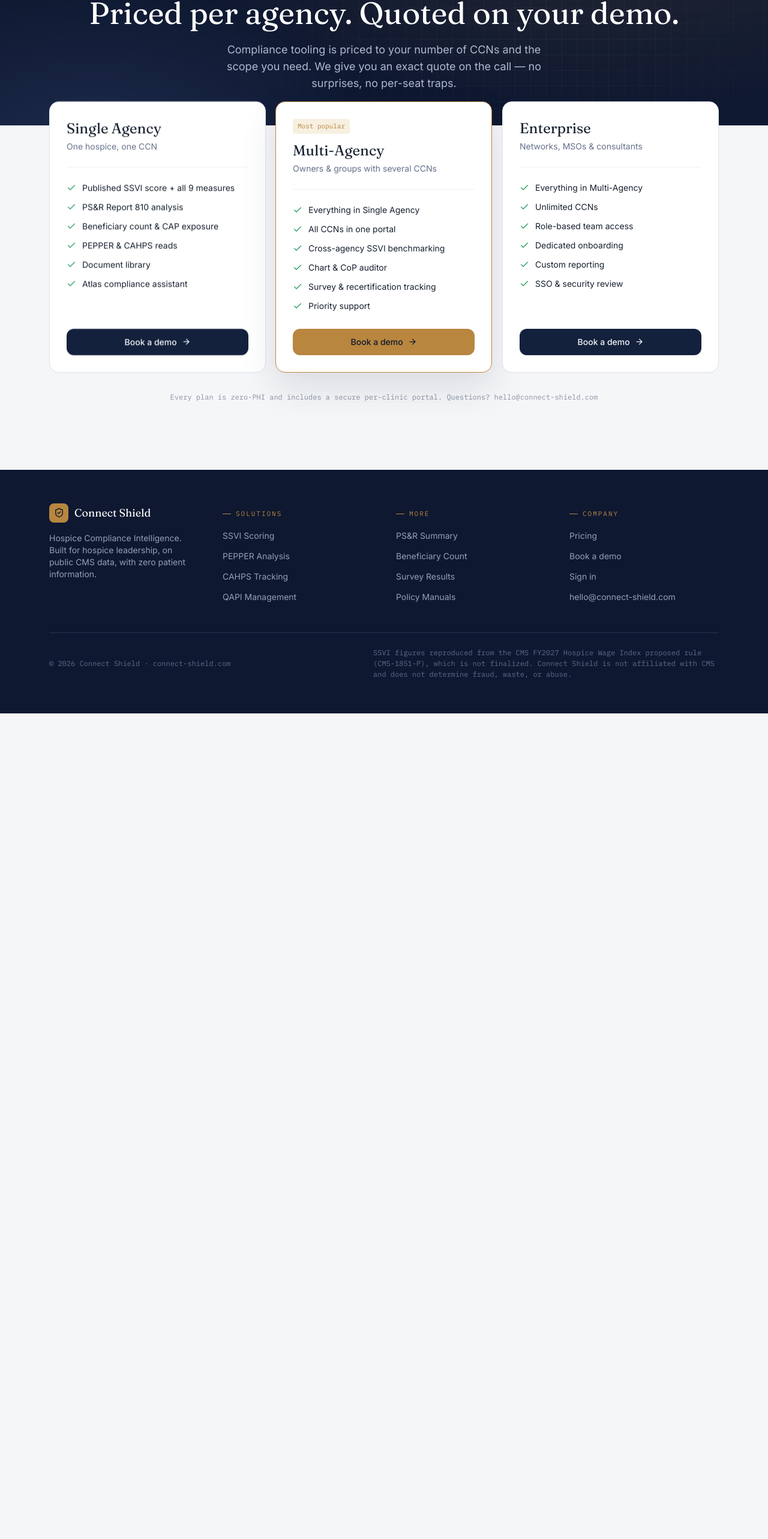
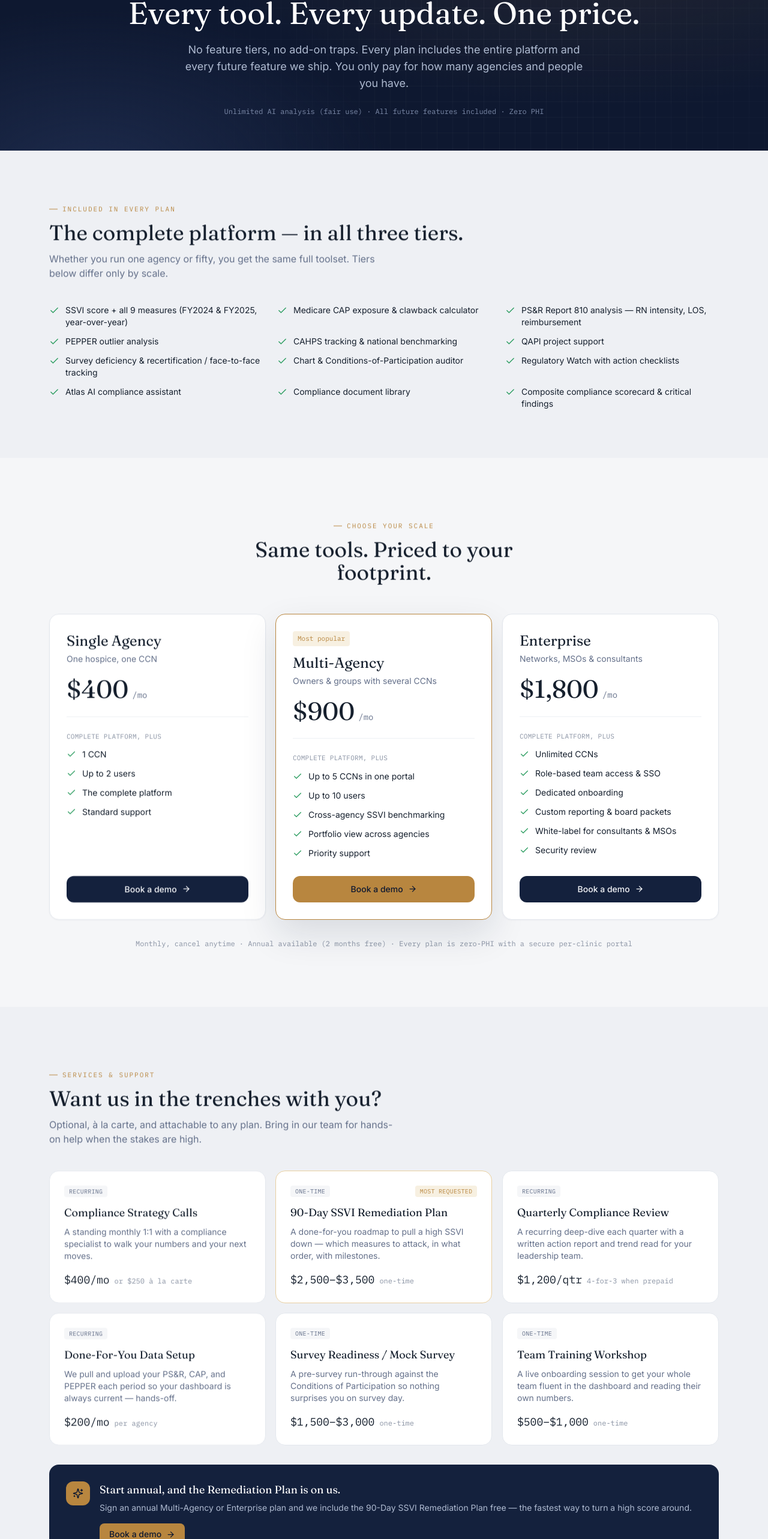
Before and after one commit to Evans-dz/Connect-Shield, a Next.js app: page /pricing in a window 1280 px wide. Shown: the part 208-2773 px from the top of the page at 60% size. Before the commit the page ends 1397 px from the top, so only its background shows below. Built offline with nearby package versions, Linux system fonts and the light colour scheme; no server answers.

Commit message:
Revise pricing page content and structure

```diff
--- a/app/pricing/page.js
+++ b/app/pricing/page.js
@@ -1,75 +1,183 @@
 import Link from "next/link";
-import { Check, ArrowRight } from "lucide-react";
+import { Check, ArrowRight, Plus, Sparkles } from "lucide-react";
 import Reveal from "@/components/Reveal";
 import { SITE } from "@/lib/site";
 
 export const metadata = {
-  title: "Pricing — Hospice Compliance Intelligence",
+  title: "Pricing — Every Tool, Every Update, One Price",
   description:
-    "Connect Shield pricing for hospice agencies. Every plan includes your published SSVI score, report analysis, and a secure per-clinic portal. Book a demo to get set up.",
+    "Connect Shield pricing for hospice agencies. Every plan includes every compliance tool and all future features — you only pay for how many agencies and people you have. Zero PHI.",
   alternates: { canonical: `${SITE.url}/pricing` },
 };
 
+// The complete platform — included in EVERY plan.
+const TOOLKIT = [
+  "SSVI score + all 9 measures (FY2024 & FY2025, year-over-year)",
+  "Medicare CAP exposure & clawback calculator",
+  "PS&R Report 810 analysis — RN intensity, LOS, reimbursement",
+  "PEPPER outlier analysis",
+  "CAHPS tracking & national benchmarking",
+  "QAPI project support",
+  "Survey deficiency & recertification / face-to-face tracking",
+  "Chart & Conditions-of-Participation auditor",
+  "Regulatory Watch with action checklists",
+  "Atlas AI compliance assistant",
+  "Compliance document library",
+  "Composite compliance scorecard & critical findings",
+];
+
+// Tiers differ only by SCALE — never by which tools you get.
 const TIERS = [
   {
     name: "Single Agency",
     for: "One hospice, one CCN",
+    price: "$400",
     highlight: false,
-    features: [
-      "Published SSVI score + all 9 measures",
-      "PS&R Report 810 analysis",
-      "Beneficiary count & CAP exposure",
-      "PEPPER & CAHPS reads",
-      "Document library",
-      "Atlas compliance assistant",
+    scale: [
+      "1 CCN",
+      "Up to 2 users",
+      "The complete platform",
+      "Standard support",
     ],
   },
   {
     name: "Multi-Agency",
     for: "Owners & groups with several CCNs",
+    price: "$900",
     highlight: true,
-    features: [
-      "Everything in Single Agency",
-      "All CCNs in one portal",
+    scale: [
+      "Up to 5 CCNs in one portal",
+      "Up to 10 users",
       "Cross-agency SSVI benchmarking",
-      "Chart & CoP auditor",
-      "Survey & recertification tracking",
+      "Portfolio view across agencies",
       "Priority support",
     ],
   },
   {
     name: "Enterprise",
     for: "Networks, MSOs & consultants",
+    price: "$1,800",
     highlight: false,
-    features: [
-      "Everything in Multi-Agency",
+    scale: [
       "Unlimited CCNs",
-      "Role-based team access",
+      "Role-based team access & SSO",
       "Dedicated onboarding",
-      "Custom reporting",
-      "SSO & security review",
+      "Custom reporting & board packets",
+      "White-label for consultants & MSOs",
+      "Security review",
     ],
+  },
+];
+
+// À la carte services — attachable to any plan.
+const ADDONS = [
+  {
+    name: "Compliance Strategy Calls",
+    body: "A standing monthly 1:1 with a compliance specialist to walk your numbers and your next moves.",
+    price: "$400/mo",
+    note: "or $250 à la carte",
+    cadence: "Recurring",
+    flag: false,
+  },
+  {
+    name: "90-Day SSVI Remediation Plan",
+    body: "A done-for-you roadmap to pull a high SSVI down — which measures to attack, in what order, with milestones.",
+    price: "$2,500–$3,500",
+    note: "one-time",
+    cadence: "One-time",
+    flag: "Most requested",
+  },
+  {
+    name: "Quarterly Compliance Review",
+    body: "A recurring deep-dive each quarter with a written action report and trend read for your leadership team.",
+    price: "$1,200/qtr",
+    note: "4-for-3 when prepaid",
+    cadence: "Recurring",
+    flag: false,
+  },
+  {
+    name: "Done-For-You Data Setup",
+    body: "We pull and upload your PS&R, CAP, and PEPPER each period so your dashboard is always current — hands-off.",
+    price: "$200/mo",
+    note: "per agency",
+    cadence: "Recurring",
+    flag: false,
+  },
+  {
+    name: "Survey Readiness / Mock Survey",
+    body: "A pre-survey run-through against the Conditions of Participation so nothing surprises you on survey day.",
+    price: "$1,500–$3,000",
+    note: "one-time",
+    cadence: "One-time",
+    flag: false,
+  },
+  {
+    name: "Team Training Workshop",
+    body: "A live onboarding session to get your whole team fluent in the dashboard and reading their own numbers.",
+    price: "$500–$1,000",
+    note: "one-time",
+    cadence: "One-time",
+    flag: false,
   },
 ];
 
 export default function Pricing() {
   return (
     <>
+      {/* Hero */}
       <section className="hero-navy relative overflow-hidden">
         <div className="index-field absolute inset-0" aria-hidden="true" />
         <div className="max-w-content mx-auto px-5 md:px-8 pt-16 md:pt-24 pb-14 relative text-center">
           <div className="eyebrow justify-center animate-fade-up" style={{ color: "#E8CFA0" }}>Pricing</div>
           <h1 className="font-display text-white mt-4 animate-fade-up" style={{ fontSize: "clamp(2.2rem, 4.4vw, 3.2rem)", lineHeight: 1.06 }}>
-            Priced per agency. Quoted on your demo.
+            Every tool. Every update. One price.
           </h1>
-          <p className="text-base md:text-lg mt-5 max-w-xl mx-auto animate-fade-up" style={{ color: "#AEBAD0", animationDelay: "80ms" }}>
-            Compliance tooling is priced to your number of CCNs and the scope you need. We give you an exact quote on the call — no surprises, no per-seat traps.
+          <p className="text-base md:text-lg mt-5 max-w-2xl mx-auto animate-fade-up" style={{ color: "#AEBAD0", animationDelay: "80ms" }}>
+            No feature tiers, no add-on traps. Every plan includes the entire platform and every future feature we ship. You only pay for how many agencies and people you have.
           </p>
+          <div className="flex items-center justify-center gap-2 mt-6 text-[12px] font-mono animate-fade-up" style={{ color: "#7C8AA8", animationDelay: "140ms" }}>
+            Unlimited AI analysis (fair use) · All future features included · Zero PHI
+          </div>
         </div>
       </section>
 
-      <section className="max-w-content mx-auto px-5 md:px-8 -mt-8 md:-mt-10 pb-20 md:pb-28 relative">
-        <div className="grid md:grid-cols-3 gap-4">
+      {/* Complete platform — included in every plan */}
+      <section style={{ background: "#EEF0F4" }}>
+        <div className="max-w-content mx-auto px-5 md:px-8 py-16 md:py-20">
+          <Reveal>
+            <div className="eyebrow">Included in every plan</div>
+            <h2 className="font-display text-ink mt-3" style={{ fontSize: "clamp(1.6rem, 3vw, 2.2rem)", lineHeight: 1.1 }}>
+              The complete platform — in all three tiers.
+            </h2>
+            <p className="text-slate mt-3 max-w-xl">
+              Whether you run one agency or fifty, you get the same full toolset. Tiers below differ only by scale.
+            </p>
+          </Reveal>
+          <Reveal delay={80}>
+            <div className="grid sm:grid-cols-2 lg:grid-cols-3 gap-x-6 gap-y-3 mt-10">
+              {TOOLKIT.map((t) => (
+                <div key={t} className="flex items-start gap-2.5">
+                  <Check size={17} color="#2E9E62" className="shrink-0 mt-0.5" />
+                  <span className="text-sm text-ink">{t}</span>
+                </div>
+              ))}
+            </div>
+          </Reveal>
+        </div>
+      </section>
+
+      {/* Tiers — priced by scale */}
+      <section className="max-w-content mx-auto px-5 md:px-8 py-16 md:py-24">
+        <Reveal>
+          <div className="text-center max-w-xl mx-auto">
+            <div className="eyebrow justify-center">Choose your scale</div>
+            <h2 className="font-display text-ink mt-3" style={{ fontSize: "clamp(1.6rem, 3vw, 2.2rem)", lineHeight: 1.1 }}>
+              Same tools. Priced to your footprint.
+            </h2>
+          </div>
+        </Reveal>
+
+        <div className="grid md:grid-cols-3 gap-4 mt-12">
           {TIERS.map((t, i) => (
             <Reveal key={t.name} delay={i * 80}>
               <div
@@ -86,9 +194,16 @@ export default function Pricing() {
                 )}
                 <h3 className="font-display text-2xl text-ink">{t.name}</h3>
                 <p className="text-sm text-slate mt-1">{t.for}</p>
+                <div className="mt-5 flex items-baseline gap-1.5">
+                  <span className="font-display text-ink" style={{ fontSize: "2.6rem", lineHeight: 1 }}>{t.price}</span>
+                  <span className="text-sm font-mono" style={{ color: "#64708A" }}>/mo</span>
+                </div>
                 <div className="my-6" style={{ borderTop: "1px solid #EEF0F4" }} />
+                <div className="text-[11px] font-mono uppercase tracking-wide mb-3" style={{ color: "#8992A3" }}>
+                  Complete platform, plus
+                </div>
                 <ul className="space-y-3 flex-1">
-                  {t.features.map((f) => (
+                  {t.scale.map((f) => (
                     <li key={f} className="flex items-start gap-2.5 text-sm text-ink">
                       <Check size={16} color="#2E9E62" className="shrink-0 mt-0.5" /> {f}
                     </li>
@@ -105,8 +220,74 @@ export default function Pricing() {
             </Reveal>
           ))}
         </div>
+
         <p className="text-center text-[12px] font-mono mt-8" style={{ color: "#8992A3" }}>
-          Every plan is zero-PHI and includes a secure per-clinic portal. Questions? {SITE.email}
+          Monthly, cancel anytime · Annual available (2 months free) · Every plan is zero-PHI with a secure per-clinic portal
+        </p>
+      </section>
+
+      {/* Services & Support (add-ons) */}
+      <section style={{ background: "#EEF0F4" }}>
+        <div className="max-w-content mx-auto px-5 md:px-8 py-16 md:py-24">
+          <Reveal>
+            <div className="eyebrow">Services & support</div>
+            <h2 className="font-display text-ink mt-3" style={{ fontSize: "clamp(1.6rem, 3vw, 2.2rem)", lineHeight: 1.1 }}>
+              Want us in the trenches with you?
+            </h2>
+            <p className="text-slate mt-3 max-w-xl">
+              Optional, à la carte, and attachable to any plan. Bring in our team for hands-on help when the stakes are high.
+            </p>
+          </Reveal>
+
+          <div className="grid md:grid-cols-2 lg:grid-cols-3 gap-4 mt-10">
+            {ADDONS.map((a, i) => (
+              <Reveal key={a.name} delay={(i % 3) * 70}>
+                <div className="h-full rounded-2xl p-6 bg-white flex flex-col" style={{ border: a.flag ? "1.5px solid #E8CFA0" : "1px solid #E3E7ED" }}>
+                  <div className="flex items-center justify-between gap-2">
+                    <span className="text-[10px] font-mono uppercase tracking-wide px-2 py-0.5 rounded" style={{ background: "#F5F6F8", color: "#64708A" }}>
+                      {a.cadence}
+                    </span>
+                    {a.flag && (
+                      <span className="text-[10px] font-mono uppercase tracking-wide px-2 py-0.5 rounded" style={{ background: "#F7F0E1", color: "#B8863F" }}>
+                        {a.flag}
+                      </span>
+                    )}
+                  </div>
+                  <h3 className="font-display text-lg text-ink mt-3">{a.name}</h3>
+                  <p className="text-sm text-slate mt-2 flex-1">{a.body}</p>
+                  <div className="mt-4 flex items-baseline gap-2">
+                    <span className="font-mono text-lg text-ink">{a.price}</span>
+                    <span className="text-xs font-mono" style={{ color: "#8992A3" }}>{a.note}</span>
+                  </div>
+                </div>
+              </Reveal>
+            ))}
+          </div>
+
+          {/* Bundle nudge */}
+          <Reveal delay={80}>
+            <div className="mt-8 rounded-2xl p-6 md:p-7 flex items-start gap-4" style={{ background: "#14213D" }}>
+              <span className="w-10 h-10 rounded-xl flex items-center justify-center shrink-0" style={{ background: "#B8863F" }}>
+                <Sparkles size={18} color="#0E1830" />
+              </span>
+              <div>
+                <div className="font-display text-lg text-white">Start annual, and the Remediation Plan is on us.</div>
+                <p className="text-sm mt-1.5" style={{ color: "#AEBAD0" }}>
+                  Sign an annual Multi-Agency or Enterprise plan and we include the 90-Day SSVI Remediation Plan free — the fastest way to turn a high score around.
+                </p>
+                <Link href="/demo" className="inline-flex items-center gap-2 mt-4 text-sm font-medium rounded-lg px-4 py-2" style={{ background: "#B8863F", color: "#0E1830" }}>
+                  Book a demo <ArrowRight size={15} />
+                </Link>
+              </div>
+            </div>
+          </Reveal>
+        </div>
+      </section>
+
+      {/* Close */}
+      <section className="max-w-content mx-auto px-5 md:px-8 py-16 text-center">
+        <p className="text-sm font-mono" style={{ color: "#8992A3" }}>
+          Not sure which plan fits? We'll size it on the call. Questions? {SITE.email}
         </p>
       </section>
     </>
```
